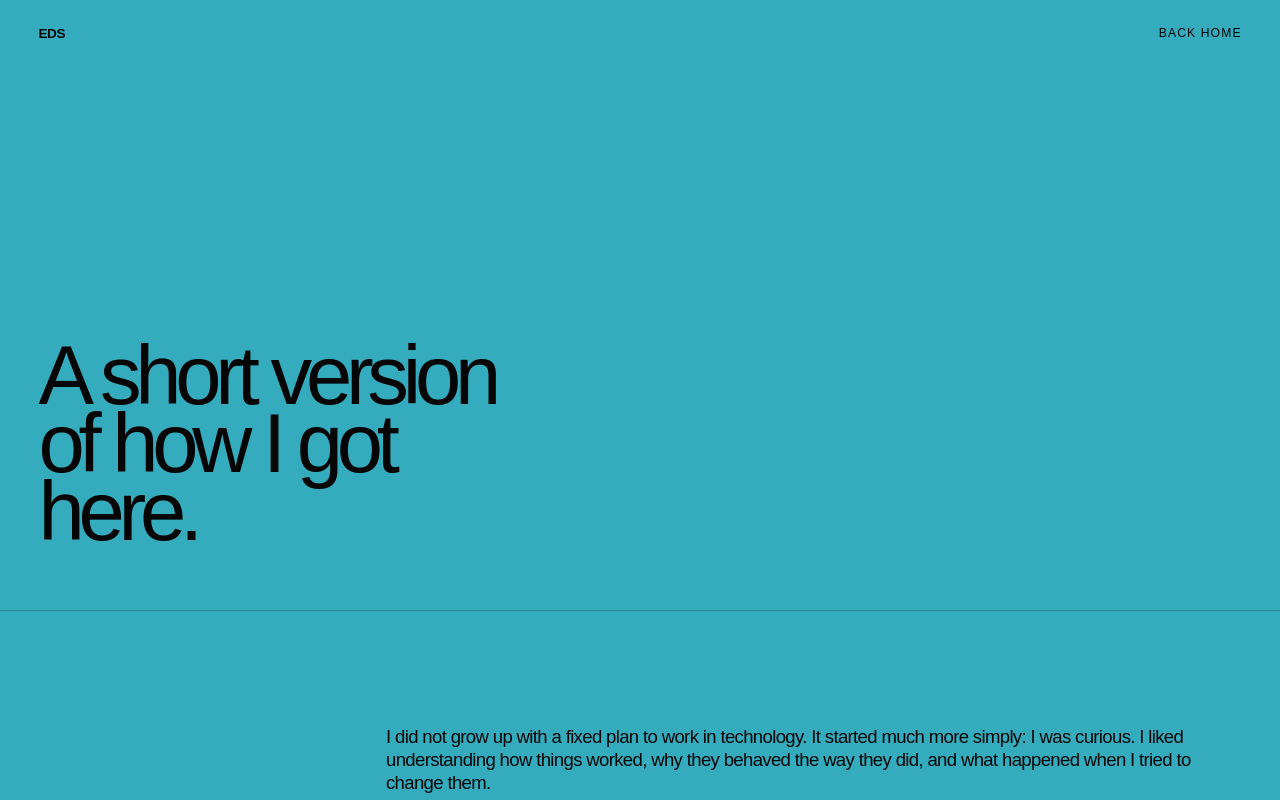
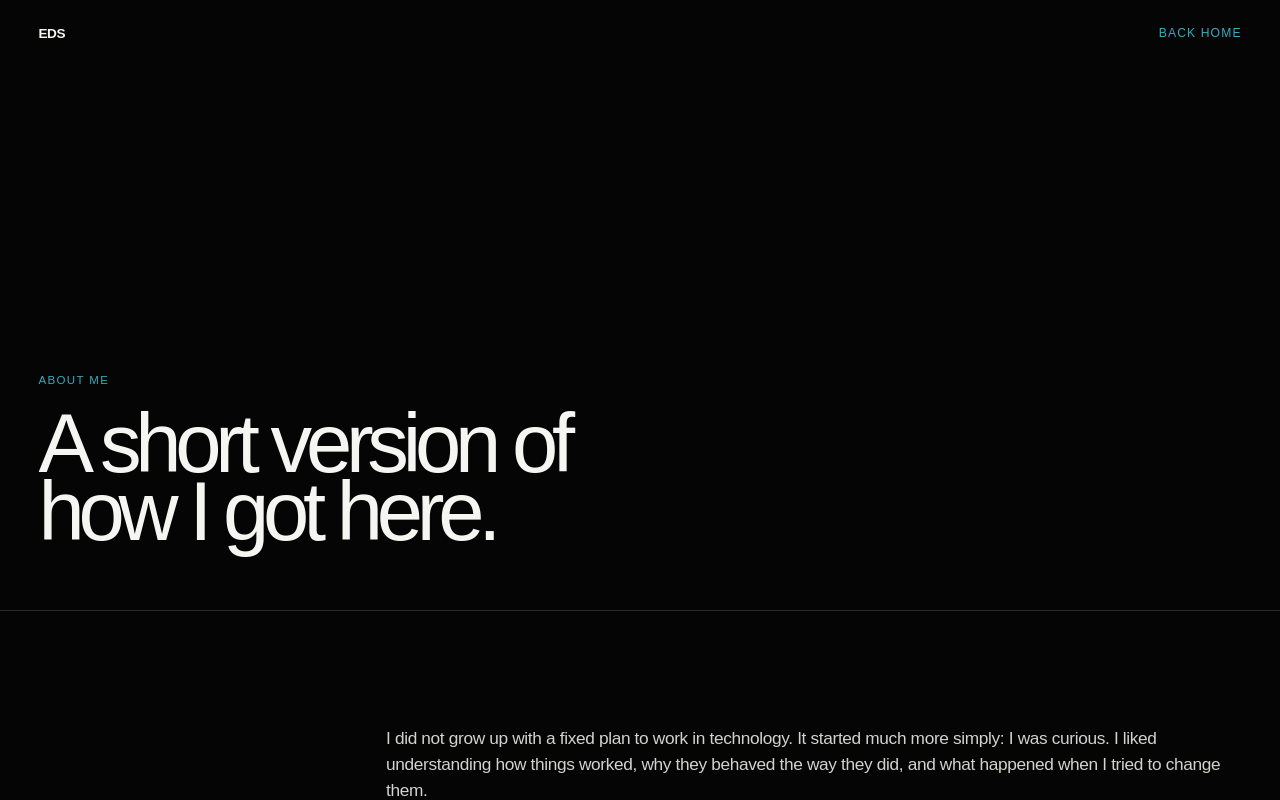
Before and after one commit to emma-dasilva-dev/emma-portfolio, a Next.js app: page /about in a window 1280 px wide. Shown: the top 800 px of the page. Built offline with nearby package versions, Linux system fonts and the light colour scheme.

Commit message:
Style narrative About page

```diff
--- a/src/app/globals.css
+++ b/src/app/globals.css
@@ -304,31 +304,10 @@ a {
   color: var(--intro-blue);
 }
 
-.about-expanded {
-  width: 100%;
-  overflow: hidden;
-}
-
-.about-expanded-inner {
-  max-width: 52rem;
-  padding-top: clamp(1rem, 2vw, 2rem);
-  display: flex;
-  flex-direction: column;
-  gap: 1.5rem;
-  border-top: 1px solid rgba(245, 245, 241, 0.16);
-}
-
-.about-expanded-inner p {
-  font-size: clamp(1rem, 1.35vw, 1.3rem);
-  line-height: 1.45;
-  letter-spacing: -0.02em;
-  color: rgba(245, 245, 241, 0.82);
-}
-
 .about-page {
   min-height: 100vh;
-  background: var(--intro-blue);
-  color: var(--black);
+  background: var(--black);
+  color: var(--white);
 }
 
 .about-page-header {
@@ -339,6 +318,7 @@ a {
 }
 
 .about-page-back {
+  color: var(--intro-blue);
   font-size: 0.76rem;
   letter-spacing: 0.09em;
   text-transform: uppercase;
@@ -355,7 +335,7 @@ a {
 }
 
 .about-page-hero h1 {
-  max-width: 10ch;
+  max-width: 12ch;
   font-size: clamp(2.8rem, 6.5vw, 6.5rem);
   font-weight: 500;
   line-height: 0.82;
@@ -367,7 +347,7 @@ a {
   grid-template-columns: minmax(10rem, 0.65fr) minmax(0, 1.6fr);
   padding: clamp(5rem, 9vw, 9rem) clamp(1.25rem, 3vw, 3rem)
     clamp(8rem, 12vw, 12rem);
-  border-top: 1px solid rgba(5, 5, 5, 0.22);
+  border-top: 1px solid rgba(245, 245, 241, 0.16);
 }
 
 .about-page-copy {
@@ -379,9 +359,10 @@ a {
 }
 
 .about-page-copy p {
-  font-size: clamp(1.05rem, 1.45vw, 1.4rem);
-  line-height: 1.22;
-  letter-spacing: -0.035em;
+  font-size: clamp(1.05rem, 1.35vw, 1.32rem);
+  line-height: 1.5;
+  letter-spacing: -0.02em;
+  color: rgba(245, 245, 241, 0.86);
 }
 
 @keyframes rotate-scroll {
```
